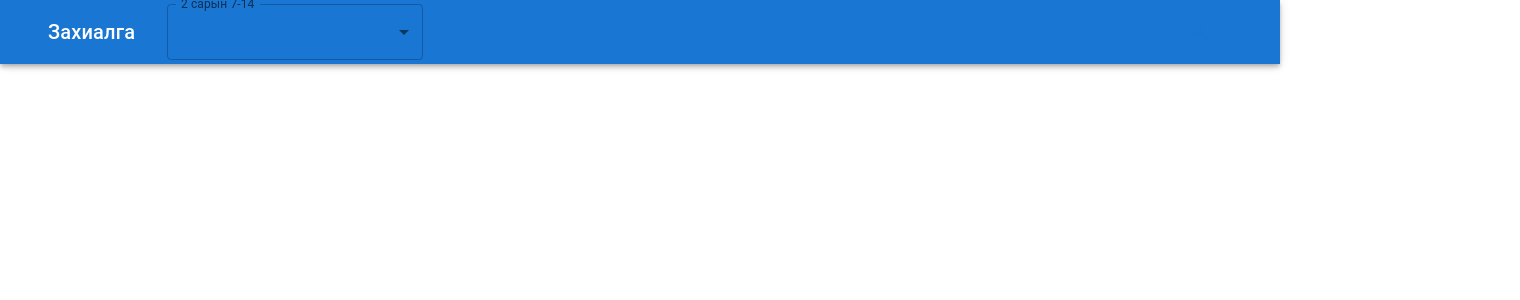
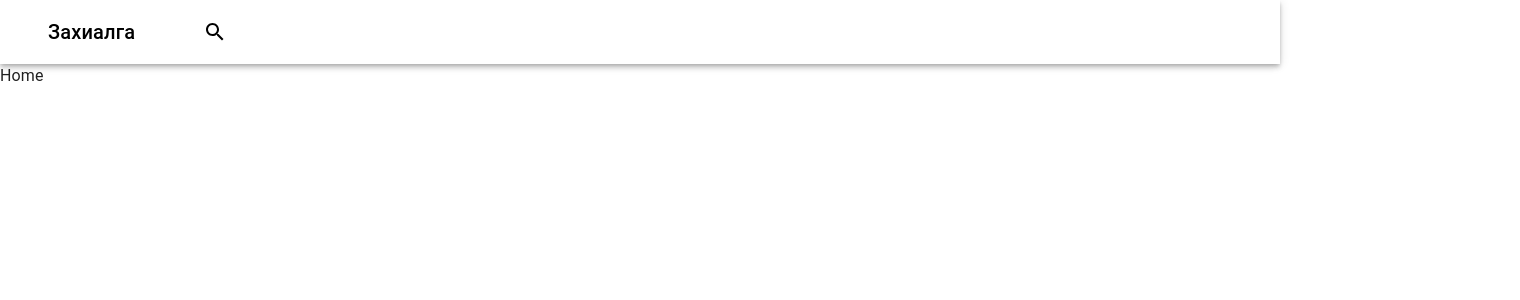
Before and after one commit to bilguun111101/Food_Web_Site, a React (Create React App) app: page / in a window 1280 px wide. Shown: the top 300 px of the page, 1520 px wide, since content can reach past the window. Built offline with nearby package versions, Linux system fonts and the light colour scheme.

Commit message:
Changed navbar

```diff
--- a/src/App.js
+++ b/src/App.js
@@ -1,10 +1,12 @@
 import "./App.css";
+import All from "./components/All";
 import PersistentDrawerLeft from "./components/Navbar/Navbar";
 
 function App() {
   return (
     <>
-      <PersistentDrawerLeft />
+      {/* <PersistentDrawerLeft /> */}
+      <All />
     </>
   );
 }
--- /dev/null
+++ b/src/components/All.jsx
@@ -0,0 +1,24 @@
+import React from "react";
+import PersistentDrawerLeft from "./Navbar/Navbar";
+import { Box } from "@mui/material";
+import { BrowserRouter, Route, Link, Routes } from "react-router-dom";
+import Home from "./Home/Home";
+import Order from "./Order/Order";
+
+const All = (props) => {
+  return (
+    <BrowserRouter>
+      <PersistentDrawerLeft />
+      <Box>
+        <Routes>
+          <Route path="/" element={<Home />} />
+          <Route path="/order" element={<Order />} />
+          <Route path="/settings" />
+          <Route path="/chart" />
+        </Routes>
+      </Box>
+    </BrowserRouter>
+  );
+};
+
+export default All;
--- /dev/null
+++ b/src/components/Home/Home.jsx
@@ -0,0 +1,8 @@
+import { Box } from "@mui/material";
+import React from "react";
+
+const Home = (props) => {
+  return <Box>Home</Box>;
+};
+
+export default Home;
--- a/src/components/Navbar/Navbar.jsx
+++ b/src/components/Navbar/Navbar.jsx
@@ -1,56 +1,73 @@
-import { useState } from 'react';
-import { useTheme } from '@mui/material/styles';
-import Box from '@mui/material/Box';
-import Drawer from '@mui/material/Drawer';
-import CssBaseline from '@mui/material/CssBaseline';
-import Toolbar from '@mui/material/Toolbar';
-import List from '@mui/material/List';
-import Typography from '@mui/material/Typography';
-import Divider from '@mui/material/Divider';
-import IconButton from '@mui/material/IconButton';
-import ChevronLeftIcon from '@mui/icons-material/ChevronLeft';
-import ChevronRightIcon from '@mui/icons-material/ChevronRight';
-import NavbarBtn from './BuildNavbar/NavbarBtn';
-import SearchIcon from '@mui/icons-material/Search';
-import { FormControl, InputLabel, Select, MenuItem, Button } from '@mui/material';
-import { navbarBtns } from './NavbarBtns';
-import { BrowserRouter as Router, Switch, Route, Link, Routes } from "react-router-dom";
-import { AppBar, Main, DrawerHeader } from './NavbarStyles';
+import { useState } from "react";
+import { useTheme } from "@mui/material/styles";
+import Box from "@mui/material/Box";
+import Drawer from "@mui/material/Drawer";
+import CssBaseline from "@mui/material/CssBaseline";
+import Toolbar from "@mui/material/Toolbar";
+import List from "@mui/material/List";
+import Typography from "@mui/material/Typography";
+import Divider from "@mui/material/Divider";
+import IconButton from "@mui/material/IconButton";
+import ChevronLeftIcon from "@mui/icons-material/ChevronLeft";
+import ChevronRightIcon from "@mui/icons-material/ChevronRight";
+import NavbarBtn from "./BuildNavbar/NavbarBtn";
+import SearchIcon from "@mui/icons-material/Search";
+import NotificationsIcon from "@mui/icons-material/Notifications";
+import { BrowserRouter, Route, Link, Routes } from "react-router-dom";
+import {
+  FormControl,
+  InputLabel,
+  Select,
+  MenuItem,
+  Button,
+  TextField,
+  Avatar,
+} from "@mui/material";
+import Home from "../Home/Home";
+import { navbarBtns } from "./NavbarBtns";
+import { AppBar, Main, DrawerHeader, styles } from "./NavbarStyles";
+import { CardMedia } from "@mui/material";
+import logo from "../../images/Logo.png";
 
 const drawerWidth = 240;
 
 export default function PersistentDrawerLeft() {
   const theme = useTheme();
   const [open, setOpen] = useState(false);
+  const [openSearch, setOpenSearch] = useState(false);
   const [date, setDate] = useState("2 сарын 7-14");
 
   return (
-    <Box sx={{ display: 'flex' }}>
+    <Box sx={{ display: "flex" }}>
       <CssBaseline />
-      <AppBar position="fixed" open={open}>
-        <Toolbar sx={{ width: "100vw", diplay: "flex", justifyContent: "space-between" }}>
+      <AppBar position="sticky" open={open}>
+        <Toolbar sx={styles.topNavbar}>
           <Toolbar sx={{ gap: "2em" }}>
-            <Typography onClick={() => setOpen(true)} variant="h6" component="div">
+            <Typography
+              onClick={() => setOpen(true)}
+              variant="h6"
+              component="div"
+              sx={{ color: "#000" }}
+            >
               Захиалга
             </Typography>
-            <FormControl fullWidth sx={{ width: "20vw" }}>
-              <InputLabel id="demo-simple-select-label">2 сарын 7-14</InputLabel>
-              <Select
-                labelId="demo-simple-select-label"
-                id="demo-simple-select"
-                value={date}
-                label={date}
+          </Toolbar>
+
+          <Toolbar>
+            <Box sx={styles.navbarLast}>
+              <Button
+                sx={{ color: "#000" }}
+                onClick={() => setOpenSearch(!openSearch)}
               >
-                <MenuItem value={10}>Ten</MenuItem>
-                <MenuItem value={20}>Twenty</MenuItem>
-                <MenuItem value={30}>Thirty</MenuItem>
-              </Select>
-            </FormControl>
-          </Toolbar>
-          <Toolbar>
-            <Button>
-              <SearchIcon color="#FFF" />
-            </Button>
+                <SearchIcon />
+              </Button>
+              <TextField
+                id="outlined-basic"
+                label="Search"
+                variant="outlined"
+                sx={openSearch ? { display: "block" } : { display: "none" }}
+              />
+            </Box>
           </Toolbar>
         </Toolbar>
       </AppBar>
@@ -58,38 +75,36 @@ export default function PersistentDrawerLeft() {
         sx={{
           width: drawerWidth,
           flexShrink: 0,
-          '& .MuiDrawer-paper': {
+          "& .MuiDrawer-paper": {
             width: drawerWidth,
-            boxSizing: 'border-box',
+            boxSizing: "border-box",
+            background: "#000",
           },
         }}
         variant="persistent"
         anchor="left"
         open={open}
       >
-        <DrawerHeader >
+        <DrawerHeader>
           <IconButton onClick={() => setOpen(false)}>
-            {theme.direction === 'ltr' ? <ChevronLeftIcon /> : <ChevronRightIcon />}
+            {theme.direction === "ltr" ? (
+              <ChevronLeftIcon sx={{ color: "#FFF" }} />
+            ) : (
+              <ChevronRightIcon sx={{ color: "#FFF" }} />
+            )}
           </IconButton>
         </DrawerHeader>
+        <Box sx={styles.logoSection}>
+          <CardMedia src={logo} component="img" sx={{ width: "50%" }} />
+        </Box>
         <Divider />
         <List>
-          {navbarBtns.map((text, index) => <NavbarBtn data={text} index={index} key={index}/>)}
+          {navbarBtns.map((text, index) => (
+            <NavbarBtn data={text} index={index} key={index} />
+          ))}
         </List>
         <Divider />
       </Drawer>
-      <Main open={open}>
-        <Router>
-          <div>
-            <Routes>
-              <Route path="/order" component={{  }}/>
-              <Route path="/chart" component={{  }}/>
-              <Route path="/settings" component={{  }}/>
-              <Route path="/menu" component={{  }}/>
-            </Routes>
-          </div>
-        </Router>
-      </Main>
     </Box>
   );
 }
--- a/src/components/Navbar/NavbarBtns.js
+++ b/src/components/Navbar/NavbarBtns.js
@@ -1,11 +1,11 @@
-import BorderInnerIcon from '@mui/icons-material/BorderInner';
-import SignalCellularAltIcon from '@mui/icons-material/SignalCellularAlt';
-import SettingsIcon from '@mui/icons-material/Settings';
-import RestaurantIcon from '@mui/icons-material/Restaurant';
+import BorderInnerIcon from "@mui/icons-material/BorderInner";
+import SignalCellularAltIcon from "@mui/icons-material/SignalCellularAlt";
+import SettingsIcon from "@mui/icons-material/Settings";
+import RestaurantIcon from "@mui/icons-material/Restaurant";
 
 export const navbarBtns = [
-    {name: "Захиалга", path: "/order", icon: <BorderInnerIcon />},
-    {name: "График", path: "/chart", icon: <SignalCellularAltIcon />},
-    {name: "Тохиргоо", path: "/settings", icon: <SettingsIcon />},
-    {name: "Мэню", path: "/menu", icon: <RestaurantIcon />}
-]
+  { name: "Захиалга", path: "/order", icon: <BorderInnerIcon /> },
+  { name: "График", path: "/chart", icon: <SignalCellularAltIcon /> },
+  { name: "Тохиргоо", path: "/settings", icon: <SettingsIcon /> },
+  { name: "Мэню", path: "/", icon: <RestaurantIcon /> },
+];
--- a/src/components/Navbar/NavbarStyles.js
+++ b/src/components/Navbar/NavbarStyles.js
@@ -1,49 +1,67 @@
-import { styled, useTheme } from '@mui/material/styles';
-import MuiAppBar from '@mui/material/AppBar';
+import { styled, useTheme } from "@mui/material/styles";
+import MuiAppBar from "@mui/material/AppBar";
 
 const drawerWidth = 240;
 
 export const AppBar = styled(MuiAppBar, {
-    shouldForwardProp: (prop) => prop !== 'open',
+  shouldForwardProp: (prop) => prop !== "open",
 })(({ theme, open }) => ({
-    transition: theme.transitions.create(['margin', 'width'], {
+  backgroundColor: "#FFF",
+  transition: theme.transitions.create(["margin", "width"], {
     easing: theme.transitions.easing.sharp,
     duration: theme.transitions.duration.leavingScreen,
   }),
   ...(open && {
     width: `calc(100% - ${drawerWidth}px)`,
     marginLeft: `${drawerWidth}px`,
-      transition: theme.transitions.create(['margin', 'width'], {
+    transition: theme.transitions.create(["margin", "width"], {
       easing: theme.transitions.easing.easeOut,
       duration: theme.transitions.duration.enteringScreen,
     }),
   }),
 }));
 
-export const Main = styled('main', { shouldForwardProp: (prop) => prop !== 'open' })(
-    ({ theme, open }) => ({
+export const Main = styled("main", {
+  shouldForwardProp: (prop) => prop !== "open",
+})(({ theme, open }) => ({
   flexGrow: 1,
   padding: theme.spacing(3),
-      transition: theme.transitions.create('margin', {
+  transition: theme.transitions.create("margin", {
     easing: theme.transitions.easing.sharp,
     duration: theme.transitions.duration.leavingScreen,
   }),
   marginLeft: `-${drawerWidth}px`,
   ...(open && {
-        transition: theme.transitions.create('margin', {
+    transition: theme.transitions.create("margin", {
       easing: theme.transitions.easing.easeOut,
       duration: theme.transitions.duration.enteringScreen,
     }),
     marginLeft: 0,
   }),
-    }),
-  );
+}));
 
-export const DrawerHeader = styled('div')(({ theme }) => ({
-    display: 'flex',
-    alignItems: 'center',
+export const DrawerHeader = styled("div")(({ theme }) => ({
+  display: "flex",
+  alignItems: "center",
   padding: theme.spacing(0, 1),
   // necessary for content to be below app bar
   ...theme.mixins.toolbar,
-    justifyContent: 'flex-end',
+  justifyContent: "flex-end",
 }));
+
+export const styles = {
+  logoSection: {
+    display: "flex",
+    justifyContent: "center",
+    marginBottom: "1em",
+  },
+  topNavbar: {
+    width: "100vw",
+    diplay: "flex",
+  },
+  navbarLast: (theme) => ({
+    display: "flex",
+    alignItems: "center",
+    gap: "10px",
+  }),
+};
--- /dev/null
+++ b/src/components/Order/Order.jsx
@@ -0,0 +1,8 @@
+import { Box } from "@mui/material";
+import React from "react";
+
+const Order = (props) => {
+  return <Box>Order</Box>;
+};
+
+export default Order;
```
Also changed, not shown: src/components/Navbar/BuildNavbar/NavbarBtn.jsx (+22 -17 lines). Lines whose indentation alone changed are shown as unchanged.
